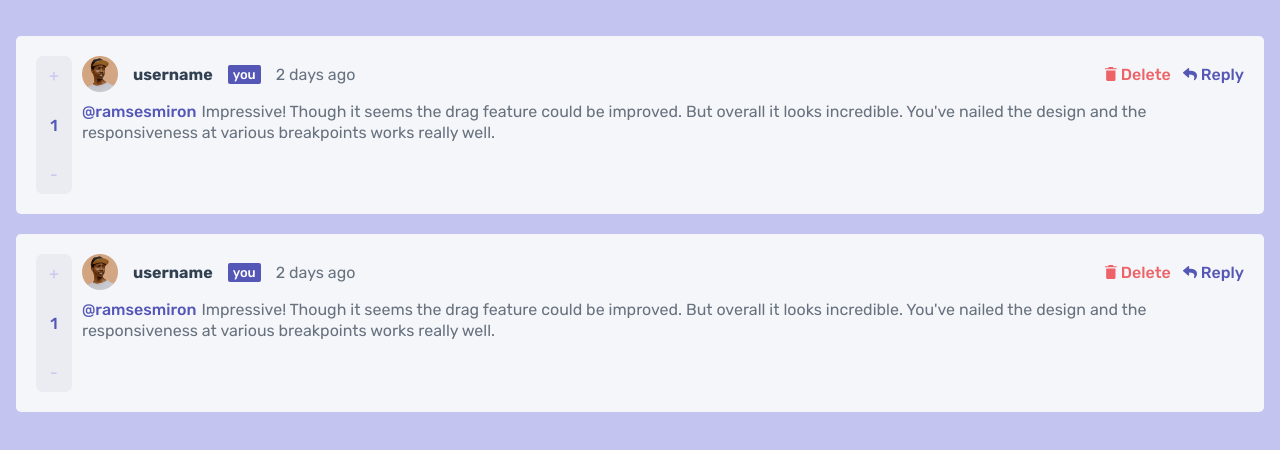
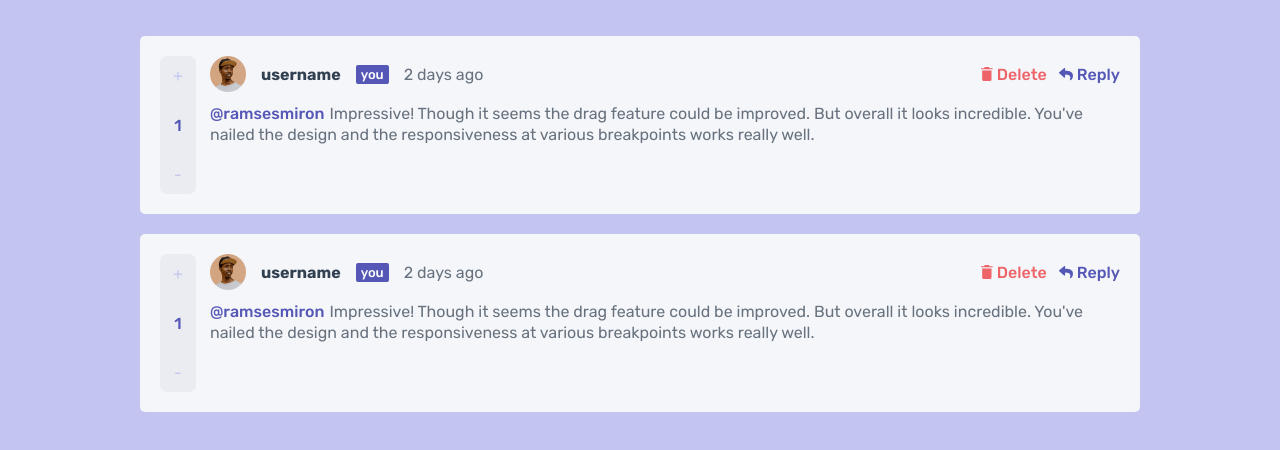
Before and after one commit to alisariyer/comments-app, a React (Create React App) app: page / in a window 1280 px wide. Shown: the top 450 px of the page. Built offline with nearby package versions, Linux system fonts and the light colour scheme.

Commit message:
Set container width, margin

```diff
--- a/src/style.css
+++ b/src/style.css
@@ -1,3 +1,8 @@
+/*
+    Developer: Ali Sariyer
+    CSS Name convention: BEM (Block element modifier)
+
+*/
 :root {
     --c-moderate-blue: hsl(238, 40%, 52%);
     --c-soft-red: hsl(358, 79%, 66%);
@@ -25,10 +30,16 @@ body, h1, h2, h3, p {
 }
 
 body {
+    min-height: 100vh;
     margin: calc(var(--rem) * 3.6) calc(var(--rem) * 1.6);
     background-color:  var(--c-light-grayish-blue);
     font-family: 'Rubik', sans-serif;
     font-size: calc(var(--rem) * 1.6)
+}
+
+.container {
+    margin: 0 auto;
+    max-width: calc(var(--rem) * 100);
 }
 
 .card {
@@ -36,7 +47,7 @@ body {
     min-height: calc(var(--rem) * 7);
     grid-template-columns: auto auto auto;
     grid-template-rows: minmax(calc(var(--rem) * 1.5), auto);
-    gap: calc(var(--rem));
+    gap: calc(var(--rem) * 1.2);
     background-color: var(--c-very-light-gray);
     border-radius: calc(var(--rem) * .5);
     padding: calc(var(--rem) * 2);
@@ -125,7 +136,7 @@ body {
 }
 
 .card-up, .card-down, .card-number, .card-delete, .card-reply, svg>path {
-    transition: all .5s;
+    transition: color .5s, fill .5s;
 }
 
 .card-delete, .card-reply {
@@ -167,6 +178,10 @@ body {
 }
 
 @media screen and (min-width: 800px) {
+    .card {
+        gap: calc(var(--rem) * 1.2) calc(var(--rem) * 1.4);
+    }
+
     .card-header {
         grid-area: 1 / 2 / 2 / 3;
     }
```
